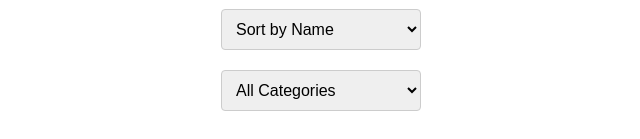
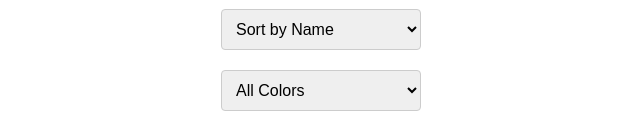
Before and after one commit to Tubuixuan/ung-dung-hien-thi-danh-sach-san-pham, a React (Create React App) app: page / in a window 1280 px wide. Shown: the part 253-392 px from the top of the page, without its empty margins (319-959 px from the left). Built offline with nearby package versions, Linux system fonts and the light colour scheme.

Commit message:
+ Sắp xếp theo màu sắc

```diff
--- a/src/App.css
+++ b/src/App.css
@@ -48,6 +48,15 @@
 }
 
 .category-filter {
+  padding: 10px;
+  margin-bottom: 20px;
+  width: 200px;
+  font-size: 1em;
+  border: 1px solid #ccc;
+  border-radius: 4px;
+}
+
+.color-filter {
   /* THÊM MỚI */
   padding: 10px; /* THÊM MỚI */
   margin-bottom: 20px; /* THÊM MỚI */
--- a/src/ProductList.js
+++ b/src/ProductList.js
@@ -7,7 +7,8 @@ const ProductList = () => {
   const [priceFilter, setPriceFilter] = useState("");
   const [sortOrder, setSortOrder] = useState("");
   const [nameSortOrder, setNameSortOrder] = useState("");
-  const [categoryFilter, setCategoryFilter] = useState(""); // THÊM MỚI
+  const [categoryFilter, setCategoryFilter] = useState("");
+  const [colorFilter, setColorFilter] = useState(""); // THÊM MỚI
 
   const products = [
     {
@@ -16,6 +17,7 @@ const ProductList = () => {
       description: "This is the description for product 1",
       price: 50,
       category: "Electronics",
+      color: "Red",
     }, // THÊM MỚI
     {
       id: 2,
@@ -23,6 +25,7 @@ const ProductList = () => {
       description: "This is the description for product 2",
       price: 30,
       category: "Books",
+      color: "Blue",
     }, // THÊM MỚI
     {
       id: 3,
@@ -30,6 +33,7 @@ const ProductList = () => {
       description: "This is the description for product 3",
       price: 20,
       category: "Clothing",
+      color: "Green",
     }, // THÊM MỚI
     {
       id: 4,
@@ -37,6 +41,7 @@ const ProductList = () => {
       description: "This is the description for product 4",
       price: 60,
       category: "Electronics",
+      color: "Red",
     }, // THÊM MỚI
     {
       id: 5,
@@ -44,6 +49,7 @@ const ProductList = () => {
       description: "This is the description for product 5",
       price: 40,
       category: "Books",
+      color: "Blue",
     }, // THÊM MỚI
     {
       id: 6,
@@ -51,6 +57,7 @@ const ProductList = () => {
       description: "This is the description for product 6",
       price: 70,
       category: "Clothing",
+      color: "Green",
     }, // THÊM MỚI
   ];
 
@@ -59,7 +66,8 @@ const ProductList = () => {
       (product) =>
         product.name.toLowerCase().includes(searchTerm.toLowerCase()) &&
         (priceFilter === "" || product.price <= parseInt(priceFilter)) &&
-        (categoryFilter === "" || product.category === categoryFilter) // THÊM MỚI
+        (categoryFilter === "" || product.category === categoryFilter) &&
+        (colorFilter === "" || product.color === colorFilter) // THÊM MỚI
     )
     .sort((a, b) => {
       if (sortOrder === "asc") return a.price - b.price;
@@ -110,16 +118,16 @@ const ProductList = () => {
         <option value="desc">Name: Z to A</option>
       </select>
       <select // THÊM MỚI
-        value={categoryFilter} // THÊM MỚI
-        onChange={(e) => setCategoryFilter(e.target.value)} // THÊM MỚI
-        className="category-filter" // THÊM MỚI
+        value={colorFilter} // THÊM MỚI
+        onChange={(e) => setColorFilter(e.target.value)} // THÊM MỚI
+        className="color-filter" // THÊM MỚI
       >
         {" "}
         {/* THÊM MỚI */}
-        <option value="">All Categories</option> {/* THÊM MỚI */}
-        <option value="Electronics">Electronics</option> {/* THÊM MỚI */}
-        <option value="Books">Books</option> {/* THÊM MỚI */}
-        <option value="Clothing">Clothing</option> {/* THÊM MỚI */}
+        <option value="">All Colors</option> {/* THÊM MỚI */}
+        <option value="Red">Red</option> {/* THÊM MỚI */}
+        <option value="Blue">Blue</option> {/* THÊM MỚI */}
+        <option value="Green">Green</option> {/* THÊM MỚI */}
       </select>{" "}
       {/* THÊM MỚI */}
       {filteredProducts.length > 0 ? (
```
